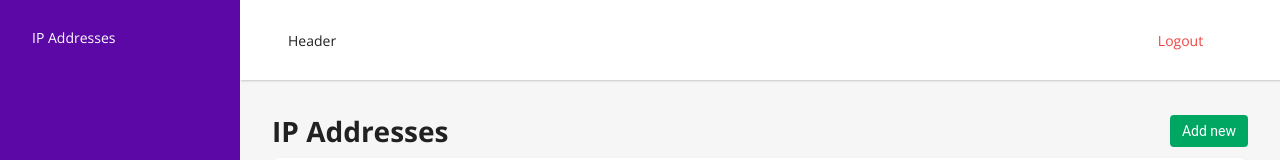
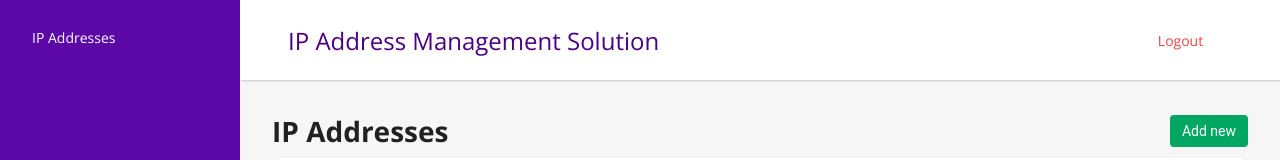
Before and after one commit to nafis10670/IP-Address-Management-Solution, a React (Vite) app in the folder react/: page /addresses in a window 1280 px wide. Shown: the top 160 px of the page. Built offline with nearby package versions, Linux system fonts and the light colour scheme; no server answers; sample sign-in values are in the browser's storage.

Commit message:
Added database seeder

```diff
--- a/react/src/index.css
+++ b/react/src/index.css
@@ -46,6 +46,7 @@ input {
 input:focus {
     border-color: #5b08a7;
 }
+
 
 .btn,
 .btn-add,
@@ -234,6 +235,12 @@ table > tbody > tr > td {
     align-items: center;
 }
 
+.header-title {
+    text-align: center;
+    font-size: 24px;
+    color: indigo;
+}
+
 #defaultLayout main {
     padding: 2rem;
 }
--- a/react/src/layouts/DefaultLayout.jsx
+++ b/react/src/layouts/DefaultLayout.jsx
@@ -32,8 +32,8 @@ function DefaultLayout(props) {
             </aside>
             <div className="content">
                 <header>
-                    <div>
-                        Header
+                    <div className='header-title'>
+                        IP Address Management Solution
                     </div>
                     <div>
                         {user.name} &nbsp; &nbsp;
```
Also changed, not shown: 2 other files (tests, documents, lock files or other folders).
